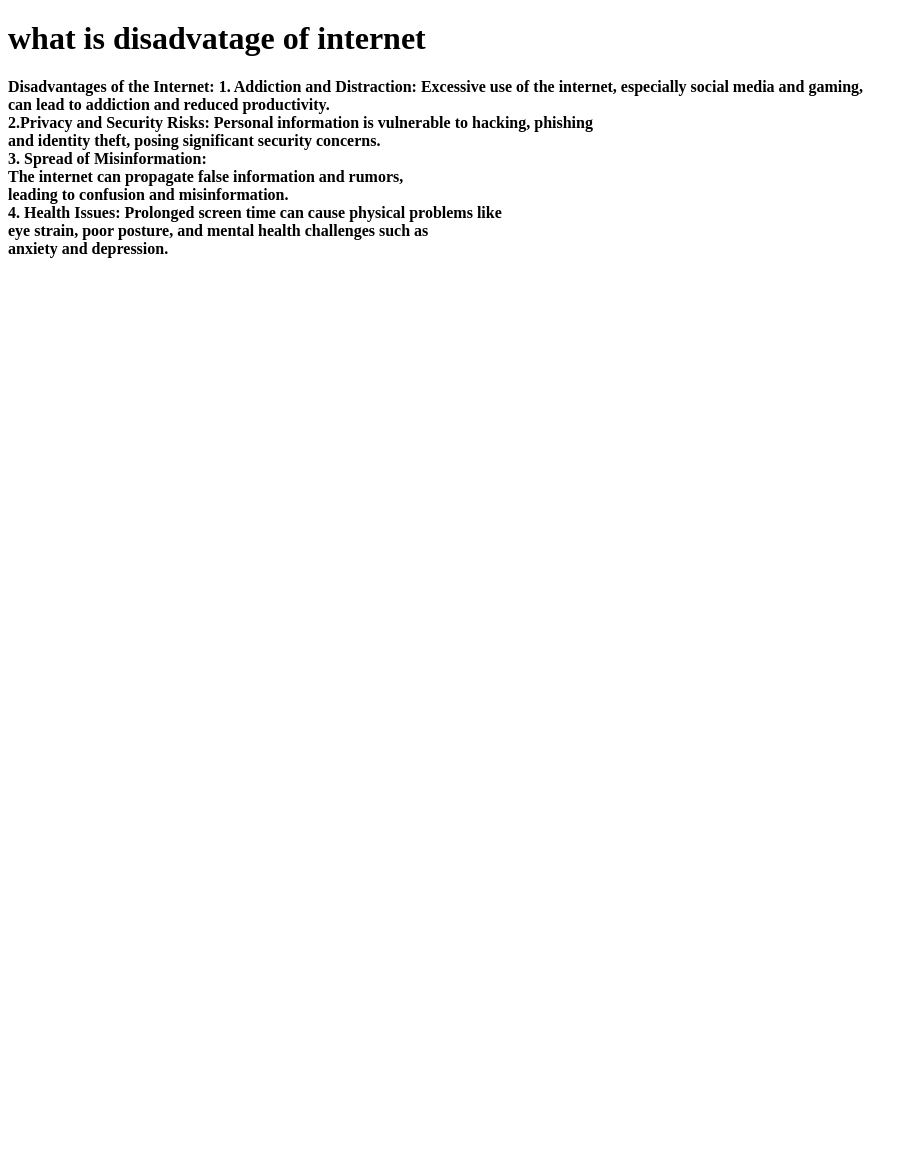
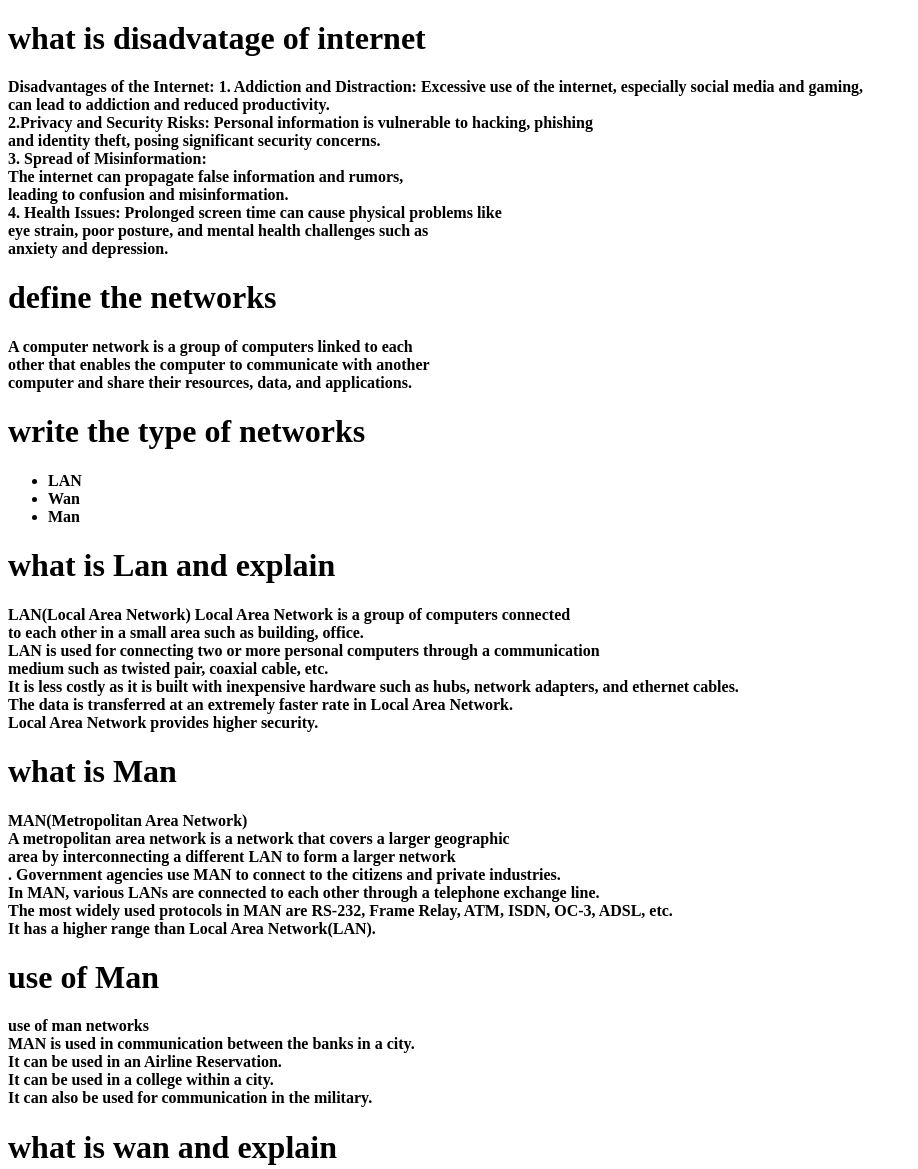
Before and after one commit to sjeyz/assigment, a plain HTML site: page index.html in a window 1280 px wide. Shown: the part 1909-3078 px from the top of the page, without its empty margins (0-918 px from the left). Before the commit the page ends 2183 px from the top, so only its background shows below. Drawn offline with Linux system fonts and the light colour scheme.

Commit message:
updatenetworks

```diff
--- a/index.html
+++ b/index.html
@@ -192,3 +192,43 @@ Virtual classrooms and learning management systems enable students to attend<br>
 
 </body>
 </html>
+<!DOCTYPE html>
+<html lang="en">
+<head>
+  <title>networks</title>
+</head>
+<body>
+  <p><h1>define the networks</h1>
+    A computer network is a group of computers linked to each <br>
+    other that enables the computer to communicate with another <br>
+    computer and share their resources, data, and applications.<br>
+    <h1>write the type of networks </h1>
+    <ul>
+      <li>LAN</li>
+      <li>Wan</li>
+      <li>Man</li>
+    </ul>
+    <h1>what is Lan and explain</h1>
+    LAN(Local Area Network)
+Local Area Network is a group of computers connected <br>
+to each other in a small area such as building, office.<br>
+LAN is used for connecting two or more personal computers through a communication<br>
+ medium such as twisted pair, coaxial cable, etc.<br>
+It is less costly as it is built with inexpensive hardware such as hubs, network adapters, and ethernet cables.<br>
+The data is transferred at an extremely faster rate in Local Area Network.<br>
+Local Area Network provides higher security.<br>
+<h1>what is Man</h1>
+MAN(Metropolitan Area Network)<br>
+A metropolitan area network is a network that covers a larger geographic <br>
+area by interconnecting a different LAN to form a larger network<br>.
+Government agencies use MAN to connect to the citizens and private industries.<br>
+In MAN, various LANs are connected to each other through a telephone exchange line.<br>
+The most widely used protocols in MAN are RS-232, Frame Relay, ATM, ISDN, OC-3, ADSL, etc.<br>
+It has a higher range than Local Area Network(LAN).<br>
+<h1>use of Man</h1>
+<b>use of man networks</b><br>
+MAN is used in communication between the banks in a city.<br>
+It can be used in an Airline Reservation.<br>
+It can be used in a college within a city.<br>
+It can also be used for communication in the military.<br>
+<h1>what is wan and explain</h1>
```
